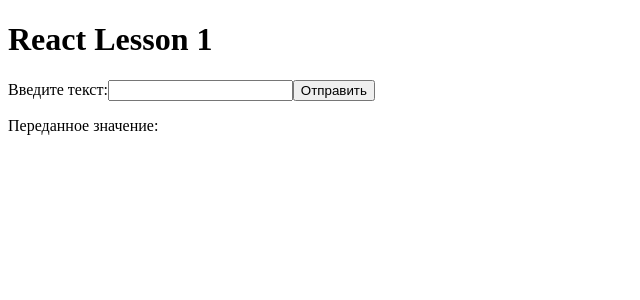
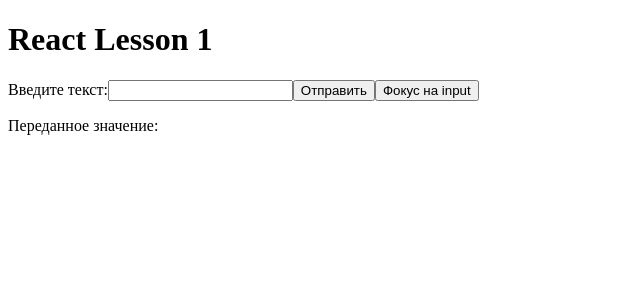
Before and after one commit to NBhey/React_Aston, a React (Create React App) app: page / in a window 1280 px wide. Shown: the top 300 px of the page, without its empty margins (0-640 px from the left). Built offline with nearby package versions, Linux system fonts and the light colour scheme.

Commit message:
make btn-focus for input

```diff
--- a/src/MyClassComponent.js
+++ b/src/MyClassComponent.js
@@ -7,14 +7,15 @@
       inputValue: "",
       submittedValue: "",
       stateButton: false,
+
     };
-
+    this.inputRef = React.createRef();
     this.handleSubmit = this.handleSubmit.bind(this);
 
   }
   handleInputChange = (event) => {
     this.setState({ inputValue: event.target.value , stateButton: event.target.value.toLowerCase().includes("react")});
-    if(this.state.stateButton){
+    if(this.state.stateButton && !event.target.value.toLowerCase().includes("react")){
       console.warn('продолжайте печатать, кнопка доступна')
     }
   };
@@ -25,6 +26,12 @@
     this.setState({ inputValue: "" }, () => {
       console.log("State после отправки:", this.state);
     });
+  }
+
+  focusInput = (e) => {
+    e.preventDefault()
+    console.log('отработал')
+    this.inputRef.current.focus()
   }
 
   componentDidMount() {
@@ -46,12 +53,14 @@
           <label>
             Введите текст:
             <input
+              ref={this.inputRef}
               type="text"
               value={this.state.inputValue}
               onChange={this.handleInputChange}
             />
           </label>
           <button type="submit" disabled = {this.state.stateButton}>Отправить</button>
+          <button type="click" onClick={this.focusInput}>Фокус на input</button>
         </form>
         <ChildComponent
           value={this.state.submittedValue}
```
